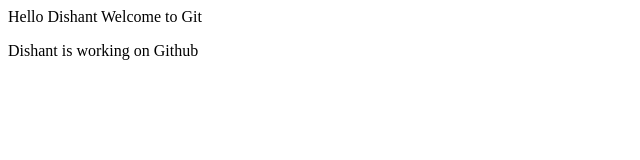
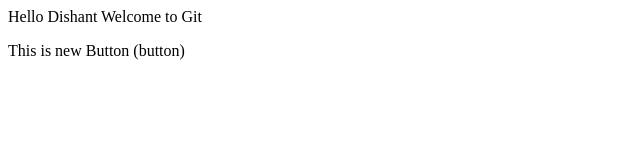
Before and after one commit to Dishant12345-cloud/My-Programs, a plain HTML site: page index.html in a window 1280 px wide. Shown: the full height of the page, 0-640 px from the left. Drawn offline with Linux system fonts and the light colour scheme.

Commit message:
new button added

```diff
--- a/index.html
+++ b/index.html
@@ -1,2 +1,2 @@
 <p> Hello Dishant Welcome to Git</p>
-<p>Dishant is working on Github</p>
+<p>This is new Button (button)</p>
```
